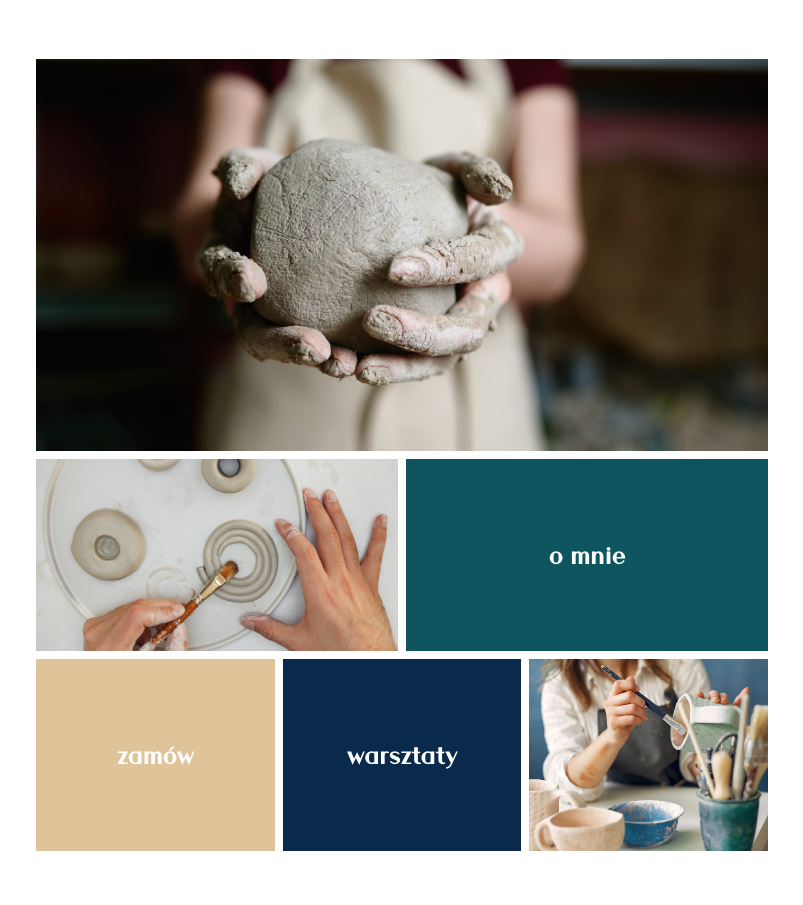
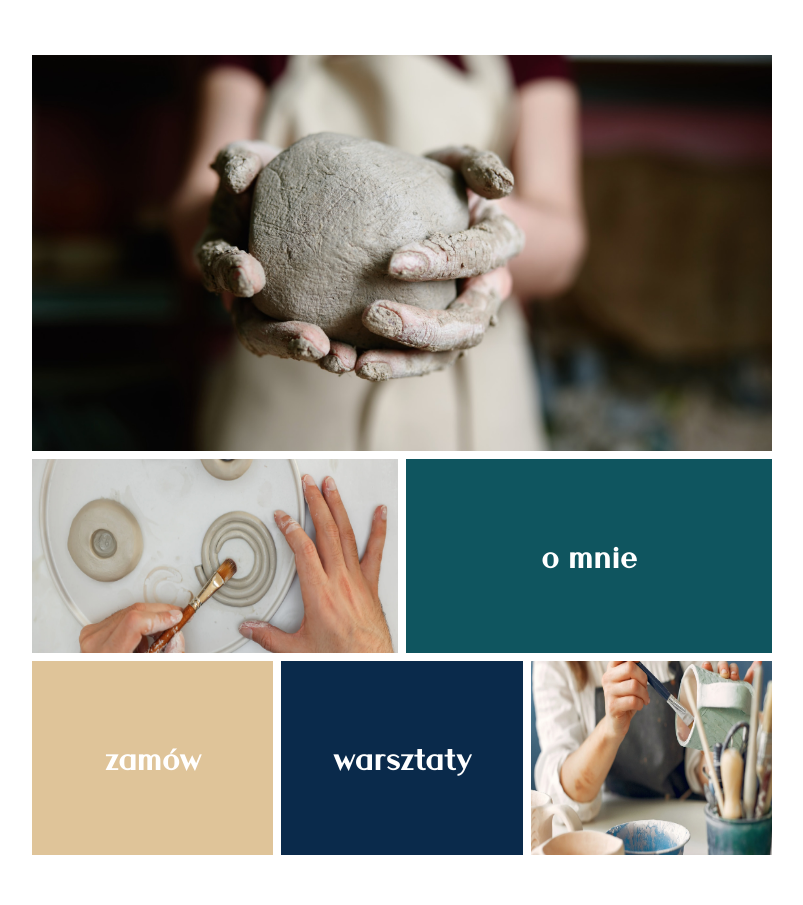
Before and after one commit to PedroPLCode/optima-rope-access, a website: page index.html in a window 1280 px wide. Shown: the part 841-1746 px from the top of the page, without its empty margins (238-1041 px from the left). Drawn offline with Linux system fonts and the light colour scheme.

Commit message:
Change img's

```diff
--- a/index.html
+++ b/index.html
@@ -71,19 +71,34 @@
             <div class="container">
                 <div class="grid-wrapper">
                   <div>
+                    <picture>
+                      <source media="(min-width: 480px)" srcset="../images/str22.jpg" />
+                      <source media="(min-width: 960px)" srcset="../images/str22.jpg" />
+                      <img src="../images/str22.jpg" alt="pierwszy okrazek"/>
+                    </picture>
                   </div>
                   <div>
+                    <picture>
+                      <source media="(min-width: 480px)" srcset="../images/fwewet.jpg" />
+                      <source media="(min-width: 960px)" srcset="../images/fwewet.jpg" />
+                      <img src="../images/fwewet.jpg" alt="drugi okrazek"/>
+                    </picture>
                   </div>
-                  <div>
+                  <div id="hover">
                     <h2>o mnie</h2>
                   </div>
-                  <div>
+                  <div id="hover">
                     <h2>zamów</h2>
                   </div>
-                  <div>
+                  <div id="hover">
                     <h2>warsztaty</h2>
                   </div>
                   <div>
+                    <picture>
+                      <source media="(min-width: 480px)" srcset="../images/str2.jpg" />
+                      <source media="(min-width: 960px)" srcset="../images/str2.jpg" />
+                      <img src="../images/str2.jpg" alt="trzeci okrazek"/>
+                    </picture>
                   </div>
                 </div>
             </div>
--- a/sass/hamburger.scss
+++ b/sass/hamburger.scss
@@ -17,7 +17,7 @@
 }
 .menu__btn {
   position: fixed;
-
+  transform: translateX(-46px) translateY(-46px);
   width: 26px;
   height: 26px;
   cursor: pointer;
--- a/sass/header.scss
+++ b/sass/header.scss
@@ -10,7 +10,6 @@
   justify-content: space-between;
 
   nav {
-    border: 2px solid red;
     width: 100%;
     display: flex;
     flex-direction: row;
@@ -33,6 +32,9 @@
           color: $color-two;
         }
       }
+    }
+    .menu__btn {
+
     }
   }
 
--- a/sass/section-one.scss
+++ b/sass/section-one.scss
@@ -4,93 +4,91 @@
 
 .grid-wrapper {
 
+  padding-top: env(safe-area-inset-top);
+
   width: 100%;
   height: 100vh;
   display: grid;
-  grid-template-columns: 16.666% 16.666% 16.666% 16.666% 16.666% 16.666%;
-  grid-template-rows: 25% 25% 25% 25%;
-/*  grid-gap: $base-size;
-  gap: $base-size; */
+  grid-template-columns: repeat(6, calc((100% / 6) - ($base-size * 0.83)));
+  grid-template-rows: repeat(4, calc((100% / 4) - ($base-size * 0.75)));
+  grid-gap: $base-size;
+  gap: $base-size;
 
   div {
-    color: $color-white;
-    border: ($base-size / 2) solid white;
     display: flex;
     justify-content: center;
     align-items: center;
+    overflow: hidden;
     transition: $transition;
+    img {
+      flex-shrink: 0;
+      max-width: 100%;
+      max-height: 100%;
+      min-width: 320px;
+      min-height: 280px;
+      width: auto;
+      height: auto;
+    }
+  }
+
+  [id*='hover'] {
+    color: $color-white;
+    font-size: $base-size * 2.5;
+    &:hover {
+      cursor: pointer;
+      opacity: 0.5;
+    }
   }
 
   div:first-of-type {
-    grid-column: 1 / span 6;
+    grid-column: 1 / 7;
     grid-row: 1 / 3;
-    background-image: url(../images/str22.jpg);
-    background-repeat: no-repeat;
-    background-position: center center;
-    background-size: cover;
   }
 
   div:nth-of-type(2) {
-    grid-column: 1 / span 3;
+    grid-column: 1 / 4;
     grid-row: 3;
-    background-image: url(../images/fwewet.jpg);
-    background-repeat: no-repeat;
-    background-position: center center;
-    background-size: cover;
   }
 
   div:nth-of-type(3) {
-    grid-column: 4 / span 3;
+    grid-column: 4 / 7;
     grid-row: 3;
     background-color: $color-one;
-    &:hover {
-      cursor: pointer;
-      opacity: 0.3;
-    }
-    h2 {
-      font-size: $base-size * 3;
-    }
   }
 
   div:nth-of-type(4) {
-    grid-column: 1 / span 2;
+    grid-column: 1 / 3;
     grid-row: 4;
     background-color: $color-two;
-    &:hover {
-      cursor: pointer;
-      opacity: 0.3;
-    }
-    h2 {
-      font-size: $base-size * 3;
-    }
   }
 
   div:nth-of-type(5) {
-    grid-column: 3 / span 2;
+    grid-column: 3 / 5;
     grid-row: 4;
     background-color: $color-three;
-    &:hover {
-      cursor: pointer;
-      opacity: 0.3;
-    }
-    h2 {
-      font-size: $base-size * 3;
-    }
   }
 
   div:last-of-type {
-    grid-column: 5 / span 2;
+    grid-column: 5 / 7;
     grid-row: 4;
-    background-image: url(../images/str2.jpg);
-    background-repeat: no-repeat;
-    background-position: center center;
-    background-size: cover;
   }
 }
 
 
 
 /* Media */
+
+@media (max-width: 601px) {
+  .grid-wrapper {
+    div {
+      h2 {
+        font-size: 5vw;
+      }
+    }
+  }
+}
+
+/*
 
 @media (max-width: 420px) {
   .grid-wrapper {
```
Also changed, not shown: README.md, css/hamburger.css, css/header.css, css/section-one.css, css/style.css, 4 other files.
